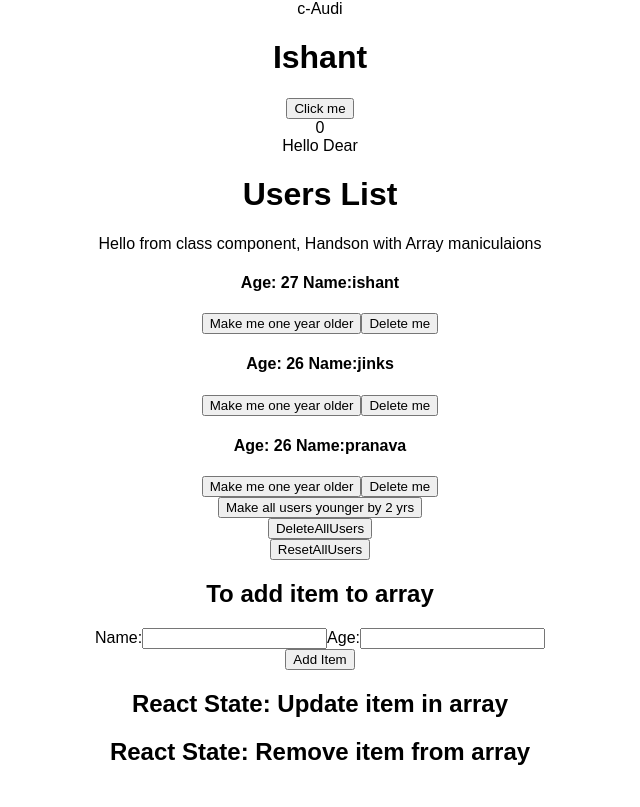
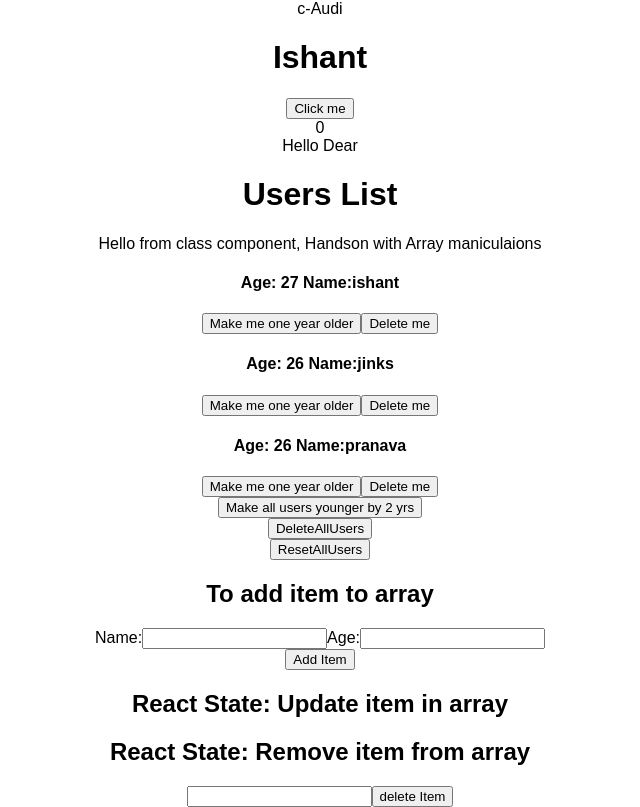
Before and after one commit to IshantL/react-app-pract, a React (Create React App) app: page / in a window 1280 px wide. Shown: the part 264-1071 px from the top of the page, without its empty margins (320-960 px from the left). Before the commit the page ends 1050 px from the top, so only its background shows below. Built offline with nearby package versions, Linux system fonts and the light colour scheme.

Commit message:
ogic to remove items based onobject properties

```diff
--- a/src/users/users.js
+++ b/src/users/users.js
@@ -23,7 +23,8 @@ class Users extends Component{
         this.state ={
             users,
             name:'',
-            age:18
+            age:18,
+            deleteAge:0
         }
     }
     addItemInArrayState=(e)=>{
@@ -102,6 +103,14 @@ class Users extends Component{
           list: rest,
         }; */
     }
+    deleteItemBasedOnAge=()=>{
+        console.log("in delete");
+        console.log(this.state);
+        debugger;
+        const list = this.state.users.filter((item) => Number(this.state.deleteAge) !== item.age);
+        console.log(list);
+        this.setState({users:list});
+    }
     render(){
         return(
             <div>
@@ -138,6 +147,8 @@ class Users extends Component{
                 <div><button onClick={this.addItemInArray}>Add Item</button></div>
                 <h2>React State: Update item in array</h2>
                 <h2>React State: Remove item from array</h2>
+                <input type="number" name="deleteAge" onChange={this.addItemInArrayState}></input>
+                <button onClick={this.deleteItemBasedOnAge}>delete Item</button>
             </div>
         )
     }
```
